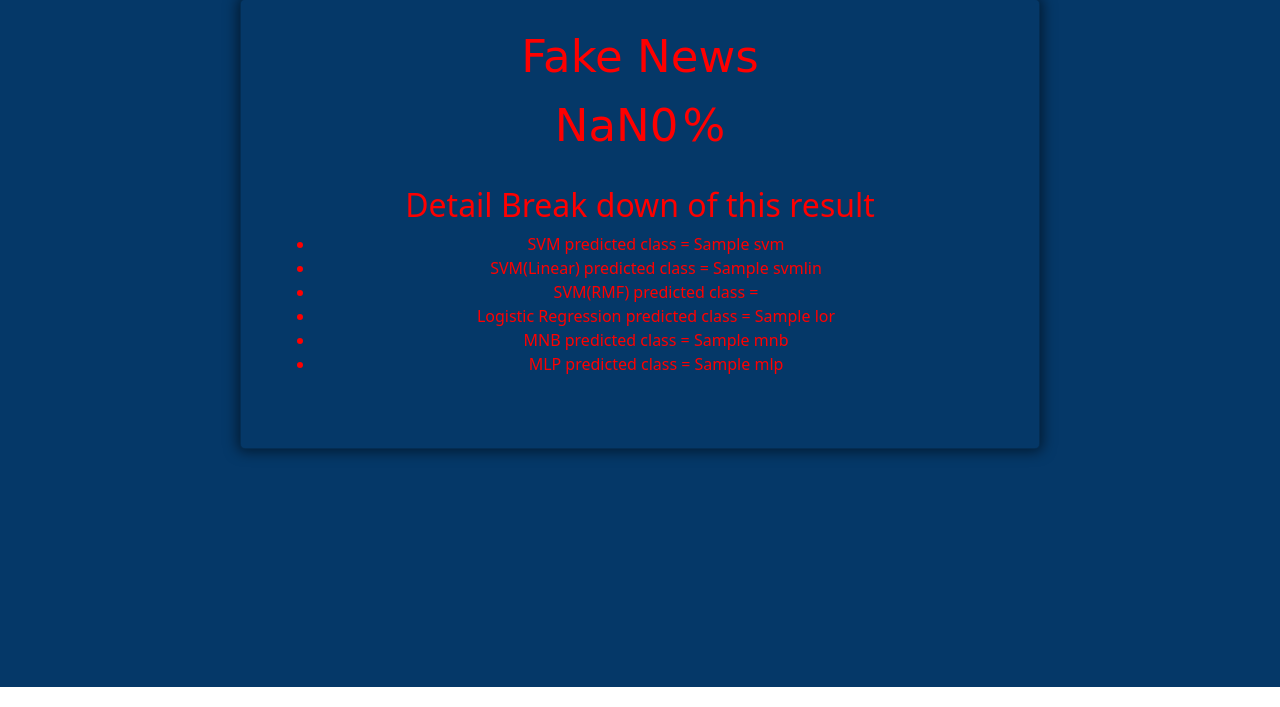
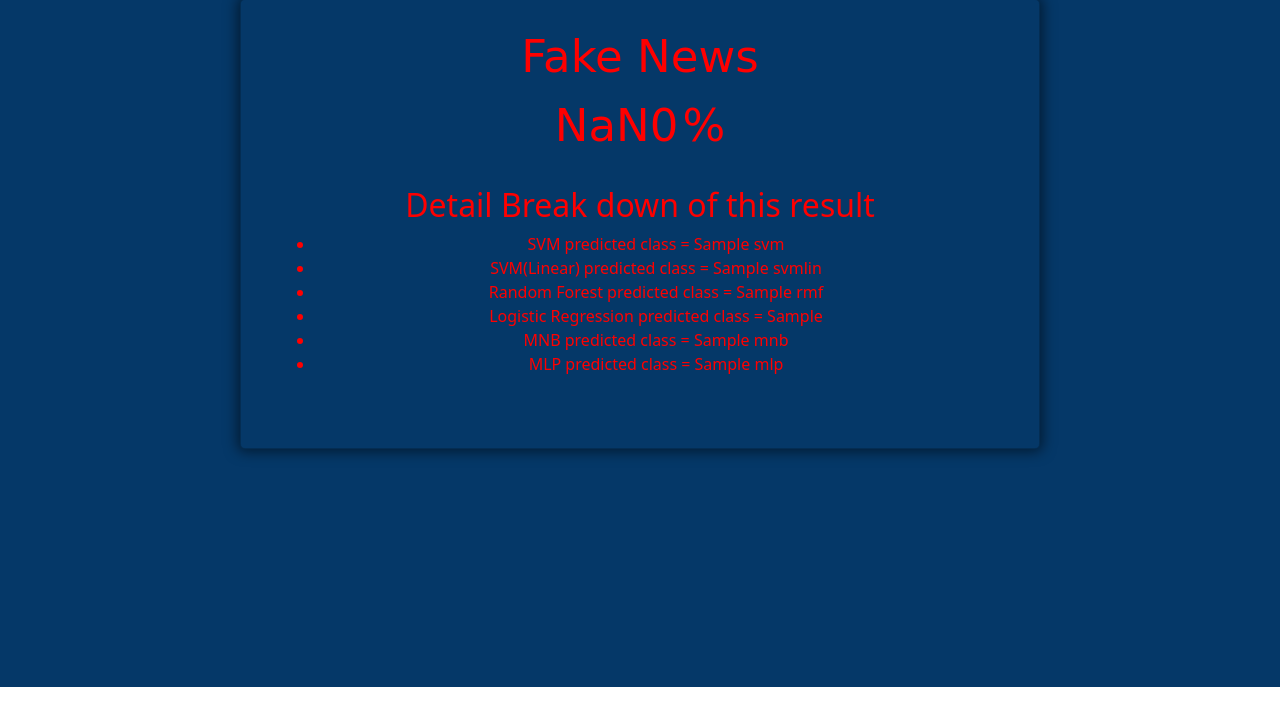
Before and after one commit to Shubhra-dev/FakeNewsDetector, a Flask app: template templates/fake.html in a window 1280 px wide. Shown: the part 93-800 px from the top of the page. Run offline with Flask 2, Linux system fonts and the light colour scheme; the template is opened without the code that fills it: most values are stand-ins (such as "Sample title", 1, 10 or a date in 2020); parts of the project's set-up code (start-up, migrations or seed data) failed here and were passed over; some web fonts are replaced.

Commit message:
Update fake.html

```diff
--- a/templates/fake.html
+++ b/templates/fake.html
@@ -37,8 +37,8 @@
                     <ul>
                         <li>SVM predicted class = {{ svm }}</li>
                         <li>SVM(Linear) predicted class = {{ svmlin }}</li>
-                        <li>SVM(RMF) predicted class = {{ RMF }}</li>
-                        <li>Logistic Regression predicted class = {{ lor }}</li>
+                        <li>Random Forest predicted class = {{ rmf }}</li>
+                        <li>Logistic Regression predicted class = {{ lr }}</li>
                         <li>MNB predicted class = {{ mnb }}</li>
                         <li>MLP predicted class = {{ mlp }}</li>
                     </ul>
```
